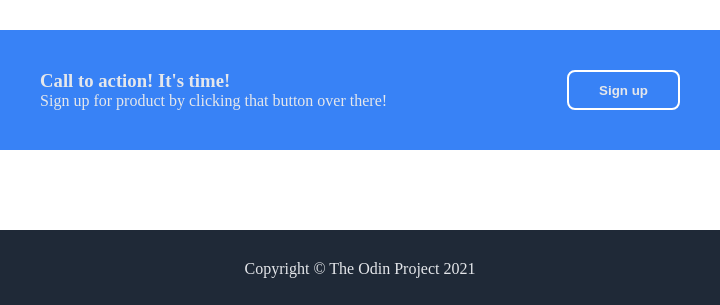
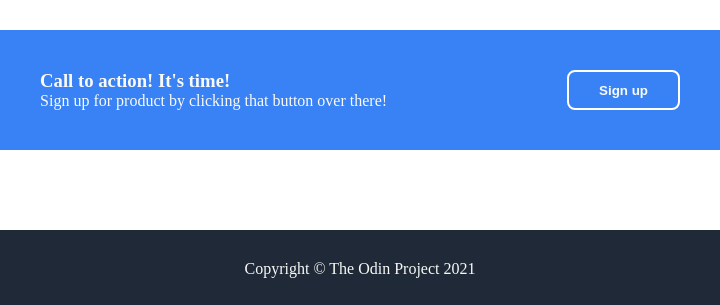
Before and after one commit to SerhiiStypanenko/LandingPage, a plain HTML site: page index.html in a window 1280 px wide. Shown: the part 1434-1739 px from the top of the page, 280-1000 px from the left. Drawn offline with Linux system fonts and the light colour scheme.

Commit message:
change text color

```diff
--- a/style.css
+++ b/style.css
@@ -149,7 +149,7 @@ a {
 .fourth_section h3, p {
     padding: 0;
     margin: 0;
-    color: #e5e7eb;
+    color: #f9faf8;
 }
 
 .fourth_section button {
@@ -157,13 +157,13 @@ a {
     background-color: #3882f6;
     border: 2px white solid;
     border-radius: 8px;
-    color: #e5e7eb;
+    color: #f9faf8;
     font-weight: 700;
 }
 
 .footer_section {
     background-color: #1f2937;
-    color: #e5e7eb;
+    color: #f9faf8;
     text-align: center;
     padding: 30px
 }
```
